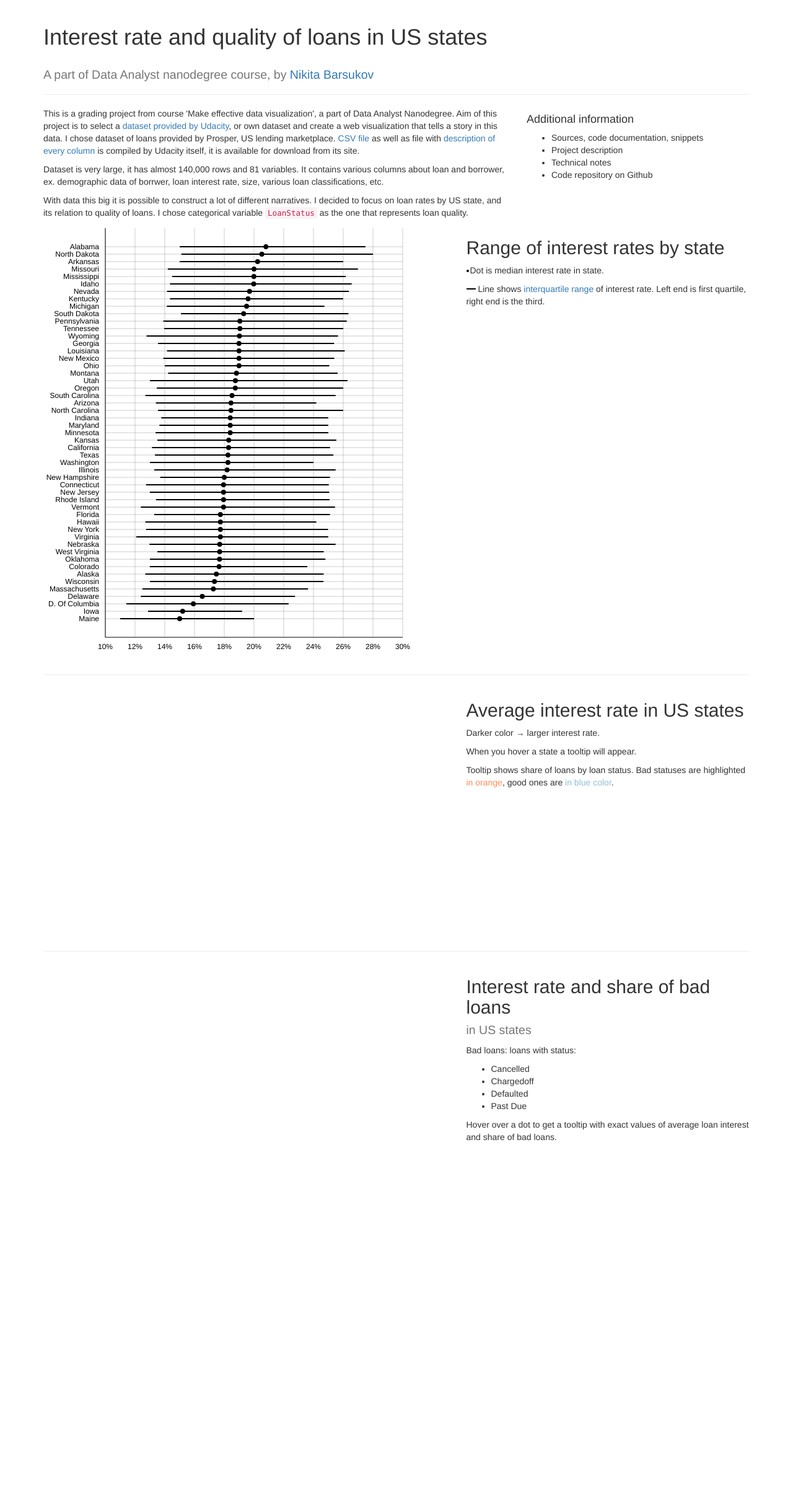
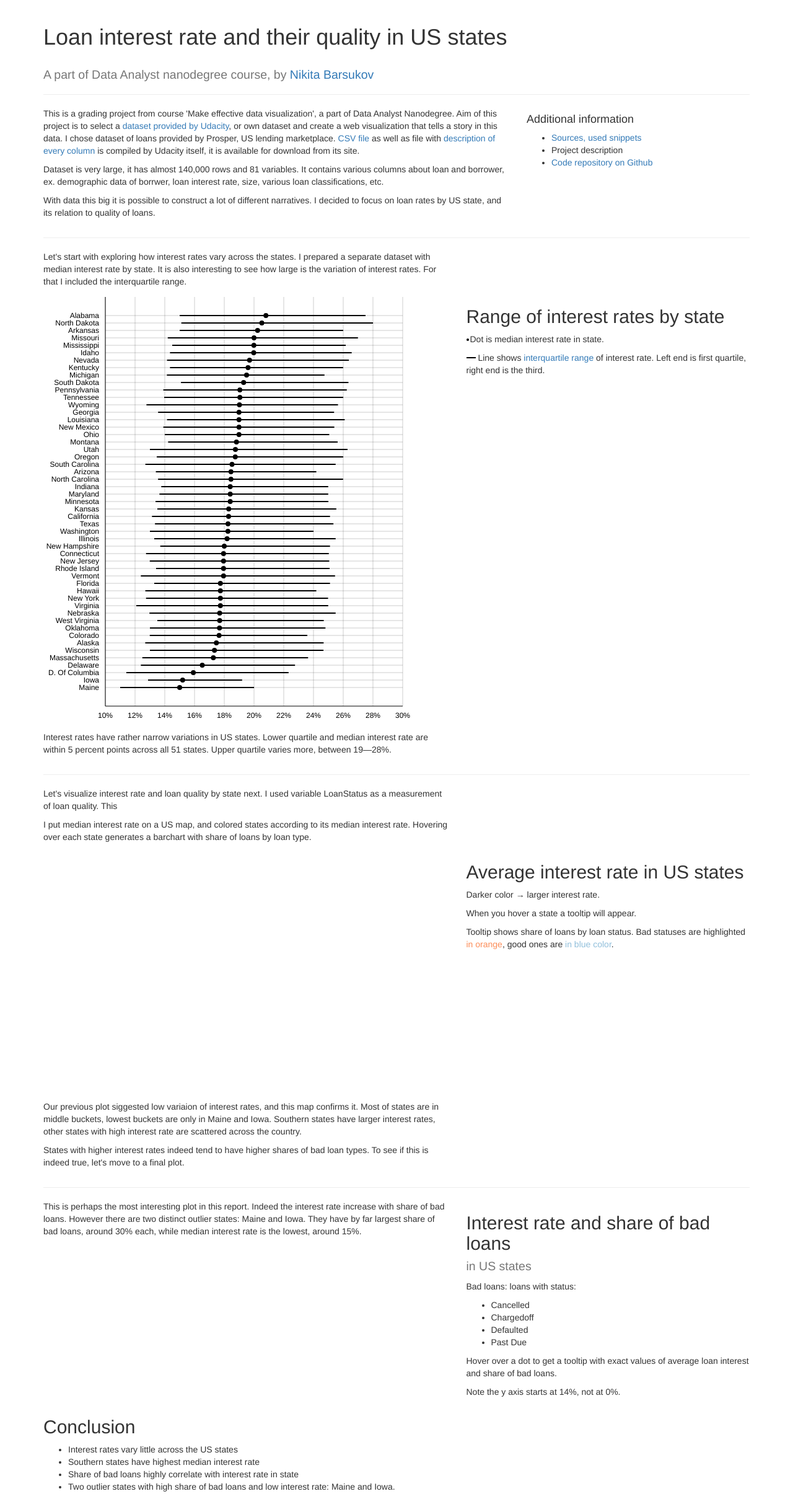
Before and after one commit to nikita-barsukov/data_vis_udacity, a plain HTML site: page index.html in a window 1280 px wide. Shown: the whole page at 62% size. Before the commit the page ends 1854 px from the top, so only its background shows below. Drawn offline with nearby package versions, Linux system fonts and the light colour scheme; a script that the page names is missing.

Commit message:
Finished writeup before submission

```diff
--- a/index.html
+++ b/index.html
@@ -20,30 +20,36 @@
             <div class="row">
                 <div class='col-md-12'>
                     <div class='page-header'>
-                        <h1>Interest rate and quality of loans in US states</h1>
+                        <h1>Loan interest rate and their quality in US states</h1>
                         <h2><small>A part of Data Analyst nanodegree course, by <a rel="author" href="http://barsukov.net/">Nikita Barsukov</a></small></h2>
                     </div>
                 </div>
             </div>
             <div class='row'>
                 <div class="col-md-8">
-                    <p>This is a grading project from course 'Make effective data visualization', a part of Data Analyst Nanodegree. Aim of this project is to select a <a href='https://docs.google.com/document/d/1w7KhqotVi5eoKE3I_AZHbsxdr-NmcWsLTIiZrpxWx4w/pub?embedded=true'>dataset provided by Udacity</a>, or own dataset and create a web visualization that tells a story in this data. I chose dataset of loans provided by Prosper, US lending marketplace. <a href='https://s3.amazonaws.com/udacity-hosted-downloads/ud651/prosperLoanData.csv'>CSV file</a> as well as file with <a href['https://docs.google.com/spreadsheets/d/1gDyi_L4UvIrLTEC6Wri5nbaMmkGmLQBk-Yx3z0XDEtI/edit?usp=sharing'>description of every column</a> is compiled by Udacity itself, it is available for download from its site.</p>
+                    <p>This is a grading project from course 'Make effective data visualization', a part of Data Analyst Nanodegree. Aim of this project is to select a <a href='https://docs.google.com/document/d/1w7KhqotVi5eoKE3I_AZHbsxdr-NmcWsLTIiZrpxWx4w/pub?embedded=true'>dataset provided by Udacity</a>, or own dataset and create a web visualization that tells a story in this data. I chose dataset of loans provided by Prosper, US lending marketplace. <a href='https://s3.amazonaws.com/udacity-hosted-downloads/ud651/prosperLoanData.csv'>CSV file</a> as well as file with <a href='https://docs.google.com/spreadsheets/d/1gDyi_L4UvIrLTEC6Wri5nbaMmkGmLQBk-Yx3z0XDEtI/edit?usp=sharing'>description of every column</a> is compiled by Udacity itself, it is available for download from its site.</p>
                     <p>Dataset is very large, it has almost 140,000 rows and 81 variables. It contains various columns about loan and borrower, ex. demographic data of borrwer, loan interest rate, size, various loan classifications, etc.</p>
-                    <p>With data this big it is possible to construct a lot of different narratives. I decided to focus on loan rates by US state, and its relation to quality of loans. I chose categorical variable <code>LoanStatus</code> as the one that represents loan quality.</p>
+                    <p>With data this big it is possible to construct a lot of different narratives. I decided to focus on loan rates by US state, and its relation to quality of loans.</p>
                 </div>
                 <div class="col-md-4">
                     <h4>Additional information</h4>
                     <ul>
-                        <li>Sources, code documentation, snippets</li>
+                        <li><a href='https://github.com/nikita-barsukov/data_vis_udacity/blob/master/Sources.md'>Sources, used snippets</a></li>
                         <li>Project description</li>
-                        <li>Technical notes</li>
-                        <li>Code repository on Github</li>
+                        <li><a href='https://github.com/nikita-barsukov/data_vis_udacity'>Code repository on Github</a></li>
                     </ul>
+                </div>
+            </div>
+            <hr>
+            <div class='row'>
+                <div class='col-md-7'>
+                    <p>Let's start with exploring how interest rates vary across the states. I prepared a separate dataset with median interest rate by state. It is also interesting to see how large is the variation of interest rates. For that I included the interquartile range.</p>
                 </div>
             </div>
             <div class="row">
                 <div class="col-md-7">
                     <div id='rate_quartiles'></div>
+                    <p>Interest rates have rather narrow variations in US states. Lower quartile and median interest rate are within 5 percent points across all 51 states. Upper quartile varies more, between 19&mdash;28%.</p>
                 </div>
                 <div class="col-md-5">
                     <h2>Range of interest rates by state</h2>
@@ -56,7 +62,16 @@
             <hr>
             <div class='row'>
                 <div class='col-md-7'>
+                    <p>Let's visualize interest rate and loan quality by state next. I used variable LoanStatus as a measurement of loan quality. This</p>
+
+                    <p>I put median interest rate on a US map, and colored states according to its median interest rate. Hovering over each state generates a barchart with share of loans by loan type.</p>
+                </div>
+            </div>
+            <div class='row'>
+                <div class='col-md-7'>
                     <div id='map'></div>
+                    <p>Our previous plot siggested low variaion of interest rates, and this map confirms it. Most of states are in middle buckets, lowest buckets are only in Maine and Iowa. Southern states have larger interest rates, other states with high interest rate are scattered across the country.</p>
+                    <p>States with higher interest rates indeed tend to have higher shares of bad loan types. To see if this is indeed true, let's move to a final plot.</p>
                 </div>
                 <div class='col-md-5'>
                     <h2>Average interest rate in US states</h2>
@@ -69,6 +84,7 @@
             <div class='row'>
                 <div class='col-md-7'>
                     <div id='scatterplot'></div>
+                    <p>This is perhaps the most interesting plot in this report. Indeed the interest rate increase with share of bad loans. However there are two distinct outlier states: Maine and Iowa. They have by far largest share of bad loans, around 30% each, while median interest rate is the lowest, around 15%.</p>
                 </div>
                 <div class='col-md-5'>
                     <h2>Interest rate and share of bad loans<br><small>in US states</small></h2>
@@ -80,6 +96,18 @@
                         <li>Past Due</li>
                     </ul>
                     <p>Hover over a dot to get a tooltip with exact values of average loan interest and share of bad loans.</p>
+                    <p>Note the y axis starts at 14%, not at 0%.</p>
+                </div>
+            </div>
+            <div class='row'>
+                <div class="col-md-7">
+                    <h2>Conclusion</h2>
+                    <ul>
+                        <li>Interest rates vary little across the US states</li>
+                        <li>Southern states have highest median interest rate</li>
+                        <li>Share of bad loans highly correlate with interest rate in state</li>
+                        <li>Two outlier states with high share of bad loans and low interest rate: Maine and Iowa.</li>
+                    </ul>
                 </div>
             </div>
         </div>
--- a/js/draw_map.js
+++ b/js/draw_map.js
@@ -2,7 +2,7 @@ function draw_map() {
     var width = 600,
         height= 400;
 
-    var tooltip = d3.select("#tooltip")
+    var tooltip = d3.select("#tooltip");
 
     var projection = d3.geo.albersUsa()
         .scale(780)
```
